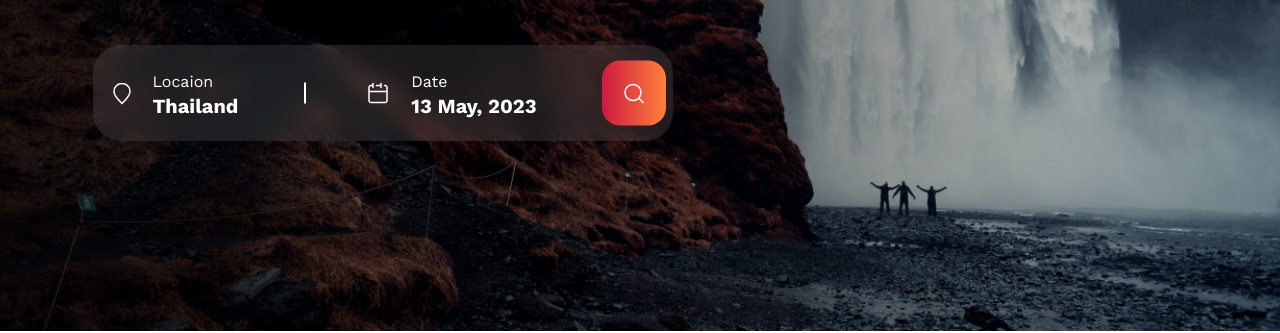
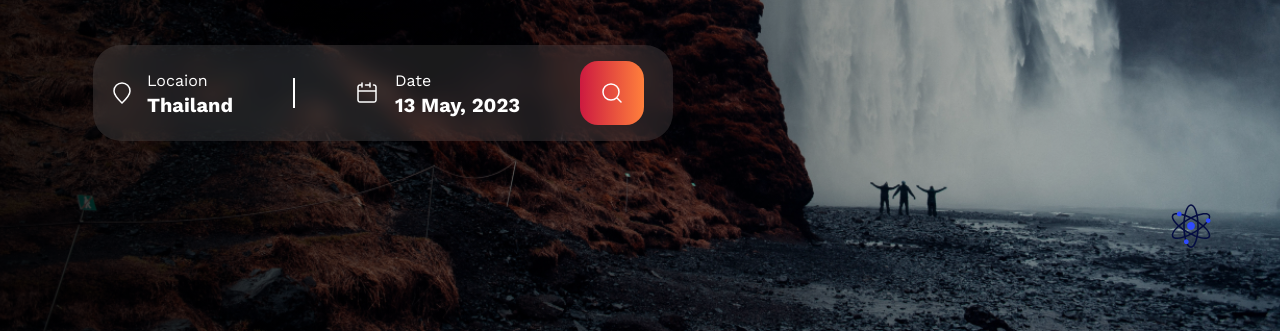
Before and after one commit to Gugizm/geolab, a plain HTML site: page grigolabuladze-homework5/index.html in a window 1280 px wide. Shown: the part 469-802 px from the top of the page. Drawn offline with nearby package versions, Linux system fonts and the light colour scheme; files whose address does not match are found by name; a web font is replaced by a local one.

Commit message:
Fixed HW 5

```diff
--- a/grigolabuladze-homework5/css/style.css
+++ b/grigolabuladze-homework5/css/style.css
@@ -93,6 +93,7 @@ h1 {
   backdrop-filter: blur(10px);
   padding: 0px 20px;
   position: relative;
+  font-size: 0px;
 }
 
 .absolute {
@@ -131,6 +132,7 @@ h1 {
 }
 .splitter {
   display: inline;
+  font-size: 24px;
   margin-right: 60px;
   border: 1px solid white;
   vertical-align: middle;
@@ -327,3 +329,11 @@ h1 {
   font-size: 16px;
   line-height: 22px;
 }
+
+body .atom {
+  position: fixed;
+  bottom: 10%;
+  right: 5%;
+  width: 50px;
+  height: 50px;
+}
--- a/grigolabuladze-homework5/index.html
+++ b/grigolabuladze-homework5/index.html
@@ -55,14 +55,14 @@
             </div>
             <div class="splitter"></div>
             <div class="date">
-              <img src="images/date.svg" alt="drop" />
+              <img src="images/date.svg" alt="date" />
               <div class="search-text">
                 <h3>Date</h3>
                 <p>13 May, 2023</p>
               </div>
             </div>
             <a href="#" class="search-button">
-              <img src="images/search.svg" alt="" />
+              <img src="images/search.svg" alt="search" />
             </a>
           </div>
         </div>
@@ -165,5 +165,6 @@
         </p>
       </div>
     </section>
+    <img src="images/fix.svg" class="atom" alt="airplain" />
   </body>
 </html>
```
Also changed, not shown: grigolabuladze-homework5/images/fix.svg (added).
